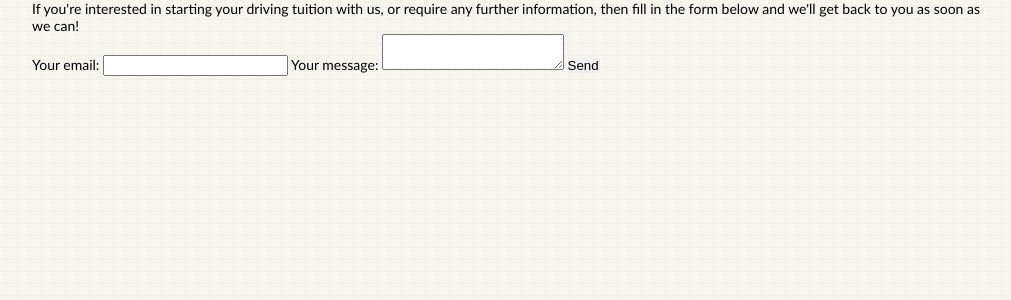
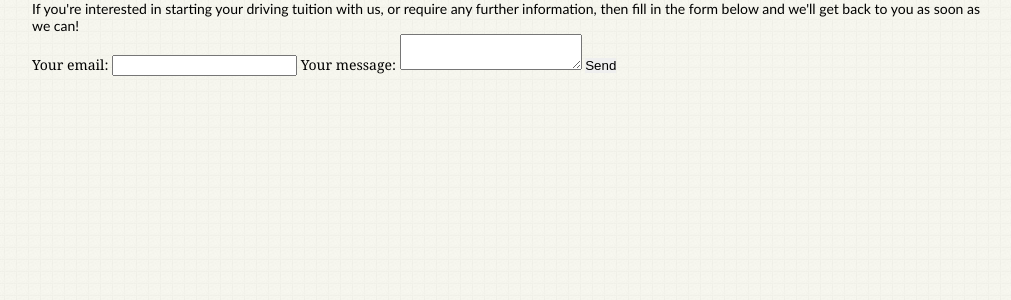
Before and after one commit to Dan-Manley/Dan-Manley.github.io, a PHP site: page /Contact.html in a window 1280 px wide. Shown: the part 125-425 px from the top of the page, without its empty margins (128-1139 px from the left). Run offline with PHP 8.4, Linux system fonts and the light colour scheme; some web fonts are replaced.

Commit message:
Update Contact.css

```diff
--- a/Contact.css
+++ b/Contact.css
@@ -20,7 +20,7 @@ a:hover {
 	outline: 0;
 }
 
-h1, h2, h3 {
+h1, h2, h3, label {
 	font-family: Georgia, Palatino, Palatino Linotype, Times, Times New Roman, serif;
 	font-weight: normal;
 }
```
